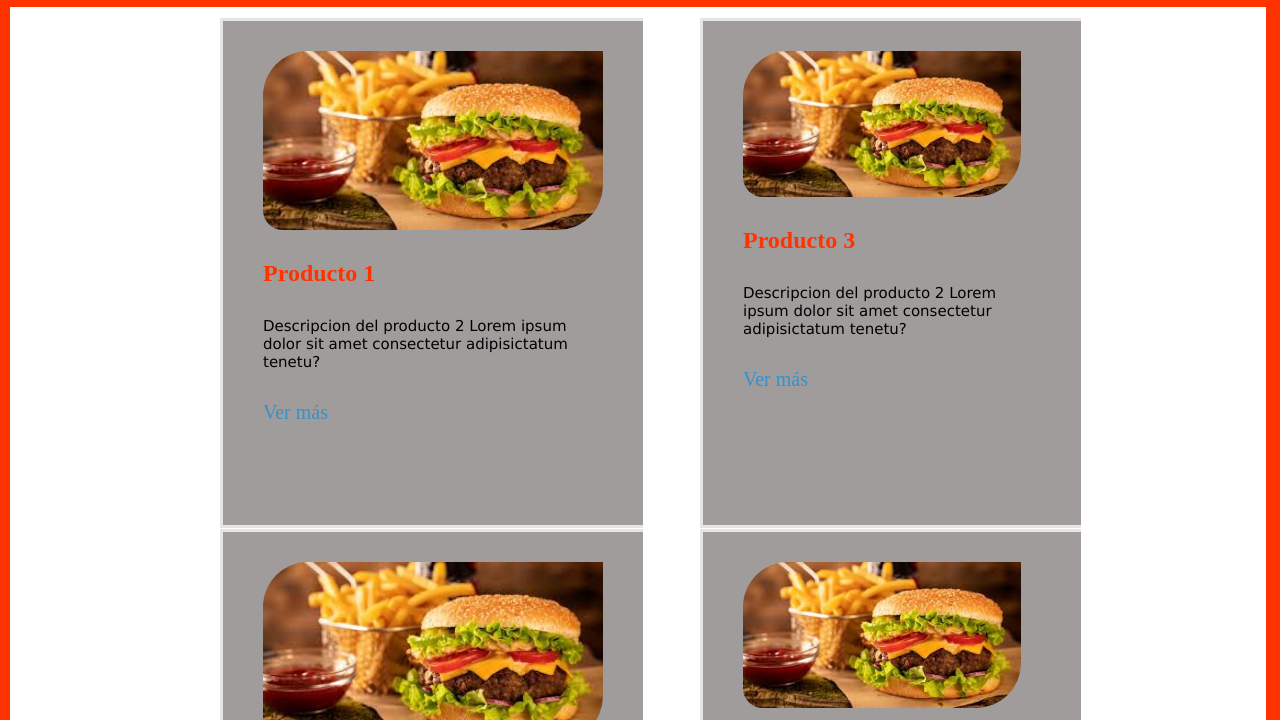
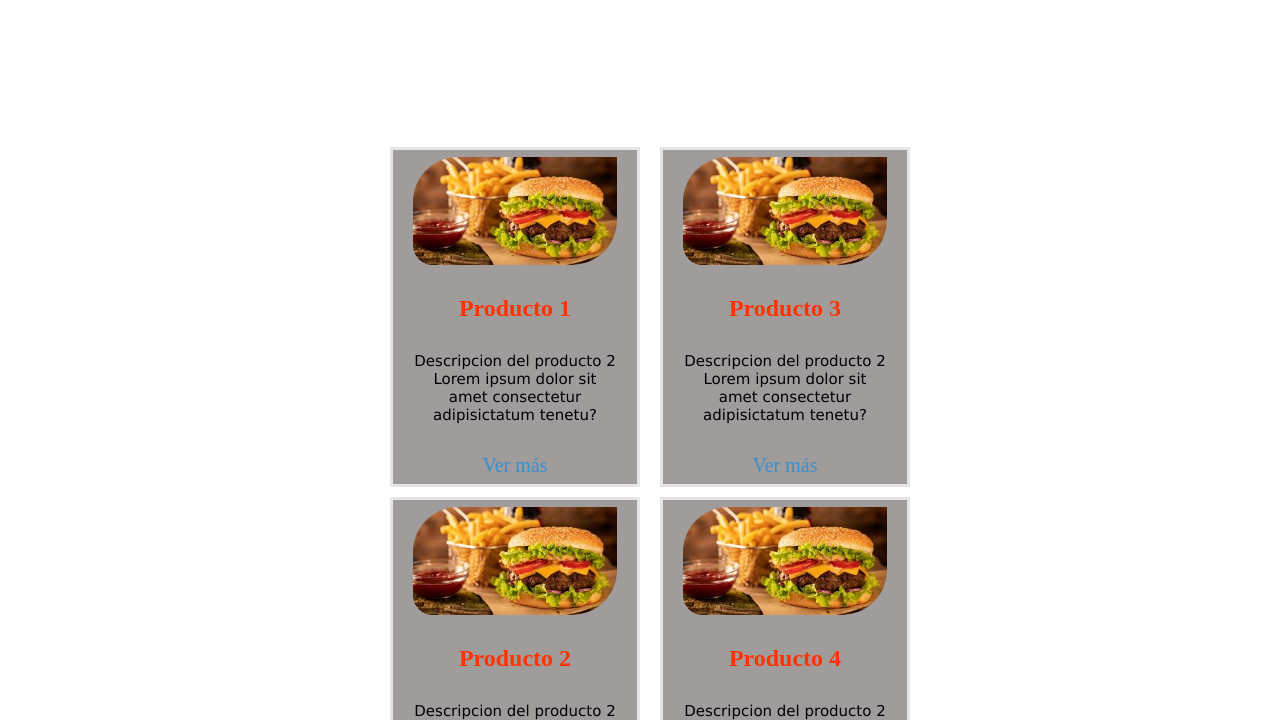
Before and after one commit to AndresGamboa11/semana_5_S_informacion, a plain HTML site: page index.html in a window 1280 px wide. Shown: the part 80-800 px from the top of the page. Drawn offline with Linux system fonts and the light colour scheme.

Commit message:
modificación de css

```diff
--- a/Styles/style.css
+++ b/Styles/style.css
@@ -14,6 +14,8 @@
 }
 body{
     background-color: var(--color-primario);
+    width: 100%;
+    height: 100vh;
 }
 header{
     height: 20%;
@@ -45,40 +47,39 @@ hr{
 }
 main{
     display: flex;
+    justify-content: center; /* Centra las cajas horizontalmente */
+    align-items: center; /* Centra las cajas verticalmente */
     background-color: var(--color-terciario);
     padding: 10px;
-    width: 96.6%;
-    margin: 10px;
+    width: 100%;
+    height: 120vh;
 
 }
-.caja1{
-
-    background-color: rgba(133, 126, 126, 0.764);
-    padding-right: 60px;
-    margin-right: 0px;
-    margin-left: 200px;
-    margin-top: 1px;
-    margin-bottom: 1px;
-    padding-bottom: 10px;
-    padding-top: 30px;
-    padding-left: 40px;
-    padding-right: 40px;
-    border-right: 80px;
+section{
+    padding-top: 10px;
+}
+img{
+    width: 100%;
+    height: 100%;
+    object-fit: cover;
+    border-radius: 10px;
 
 }
-.caja2{
+
+.caja1, .caja2 {
     background-color: rgba(133, 126, 126, 0.764);
-    padding-right: 60px;
-    margin-right: 6px;
-    margin-left: 0px;
-    margin-top: 1px;
-    margin-bottom: 0px;
-    padding-bottom: 10px;
-    padding-top: 30px;
-    padding-left: 40px;
-    padding-right: 60px;
-    border-right: 80px;
-
+    width: 250px; /* Ancho fijo */
+    height: 340px; /* Alto fijo */
+    margin: 10px;
+    padding: 20px;
+    box-sizing: border-box;
+    display: flex;
+    flex-direction: column; /* Para que el contenido se ordene verticalmente */
+    justify-content: center;
+    align-items: center;
+    text-align: center; /* Centra el texto */
+    overflow: hidden; /* Esconde contenido que se desborde */
+    word-wrap: break-word; /* Permite que las palabras largas se rompan para ajustar al ancho */
 }
 div{
 
```
